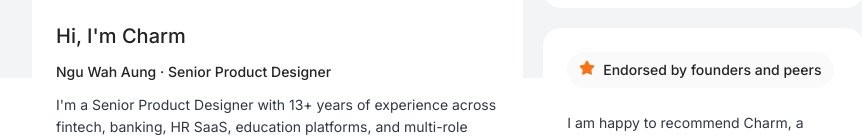
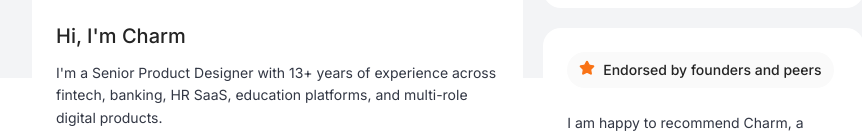
Before and after one commit to charm91/my-portfolio, a Next.js app: page / in a window 1280 px wide. Shown: the part 722-860 px from the top of the page, without its empty margins (192-1054 px from the left). Built offline with nearby package versions, Linux system fonts and the light colour scheme; no server answers.

Commit message:
fix(overview): remove added identity line
Co-authored-by: Codex <codex@openai.com>

```diff
--- a/src/components/OverviewGrid.jsx
+++ b/src/components/OverviewGrid.jsx
@@ -59,9 +59,6 @@ export function OverviewGrid() {
                 >
                   Hi, I'm {SITE.displayName}
                 </h2>
-                <p className="text-sm font-medium mb-3" style={{ color: textPrimary }}>
-                  {SITE.name} · {SITE.jobTitle}
-                </p>
                 <p
                   className="text-sm leading-relaxed"
                   style={{ color: textSecondary }}
```
